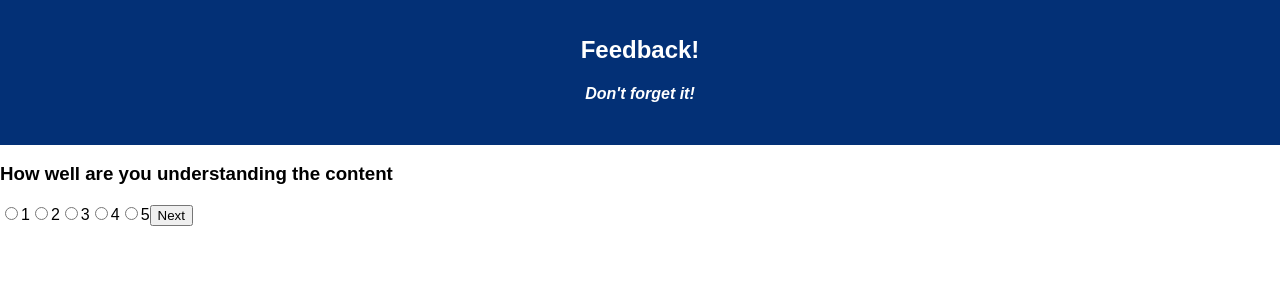
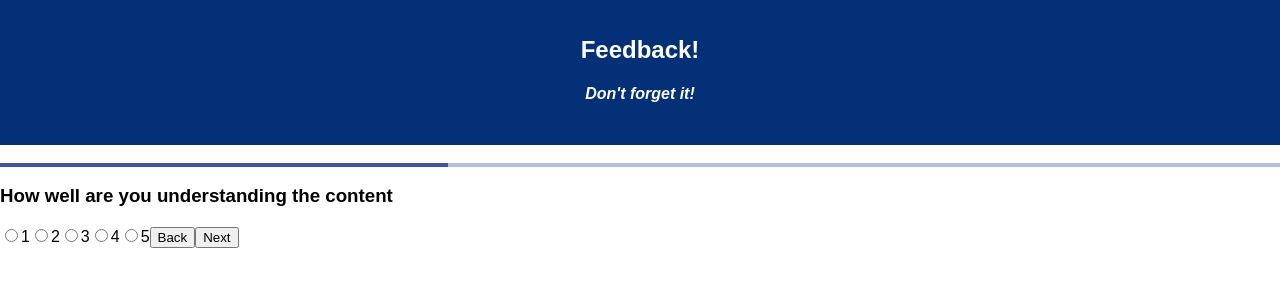
Before and after one commit to dewittkane/redux-feedback-loop, a React (Create React App) app: page /#/understanding in a window 1280 px wide. Shown: the top 300 px of the page. Built offline with nearby package versions, Linux system fonts and the light colour scheme.

Commit message:
material ui installed, progress bar added, back button added

```diff
--- a/package.json
+++ b/package.json
@@ -4,6 +4,7 @@
   "private": true,
   "proxy": "http://localhost:5000",
   "dependencies": {
+    "@material-ui/core": "^4.11.0",
     "axios": "^0.19.0",
     "pg": "^8.2.1",
     "react": "^16.8.6",
--- a/src/Pages/Comments/Comments.jsx
+++ b/src/Pages/Comments/Comments.jsx
@@ -1,5 +1,7 @@
 import React, { Component } from 'react';
 import { connect } from 'react-redux';
+import { LinearProgress } from '@material-ui/core';
+
 class Comments extends Component {
 
     state = {
@@ -20,13 +22,20 @@ class Comments extends Component {
       this.props.history.push('/review');
   } else {
     alert("Please leave some feedback!")
-  }}
+  }};
+
+  handleBackToSupport = () => {
+    this.props.history.push('/support');
+  };
 
     render() {
         return(
             <div>
+              <br/>
+              <LinearProgress variant="determinate" value={85} />
               <h3>Any comments you want to leave?</h3>
               <input type="text" onChange={(event) => this.handleChangeForComments(event)}></input>
+              <button onClick={() => this.handleBackToSupport()}>Back</button>
               <button onClick={() => this.handleNextToReview()}>Next</button>
             </div>
         );
--- a/src/Pages/Feeling/Feeling.jsx
+++ b/src/Pages/Feeling/Feeling.jsx
@@ -1,5 +1,7 @@
 import React, { Component } from 'react';
 import { connect } from 'react-redux';
+import { LinearProgress } from '@material-ui/core';
+
 class Feeling extends Component {
   state = {
     feeling: 0
@@ -25,6 +27,8 @@ class Feeling extends Component {
     render() {
         return(
           <div>
+            <br/>
+            <LinearProgress variant="determinate" value={10} />
             <h3>How are you feeling today?</h3>
             <input onChange={this.handleRadioChange} type="radio" id="1" name="feeling" value="1"/>
             <label htmlFor="1">1</label>
--- a/src/Pages/Review/Review.jsx
+++ b/src/Pages/Review/Review.jsx
@@ -1,6 +1,8 @@
 import React, { Component } from 'react';
 import axios from 'axios';
 import { connect } from 'react-redux';
+import { LinearProgress } from '@material-ui/core';
+
 
 class Review extends Component {
 
@@ -17,6 +19,8 @@ class Review extends Component {
     render() {
         return(
             <div>
+                <br/>
+                <LinearProgress variant="determinate" value={99} />
                 <h3>Review Your Feedback</h3>
                 <p>Feelings: {this.props.reduxState.feedbackReducer.feeling}</p>
                 <p>Understanding: {this.props.reduxState.feedbackReducer.understanding}</p>
--- a/src/Pages/Support/Support.jsx
+++ b/src/Pages/Support/Support.jsx
@@ -1,5 +1,7 @@
 import React, { Component } from 'react';
 import { connect } from 'react-redux';
+import { LinearProgress } from '@material-ui/core';
+
 class Support extends Component {
   state = {
     support: 0
@@ -20,11 +22,17 @@ class Support extends Component {
     this.props.history.push('/comments');
 } else {
   alert("Please make a selection!");
-}}
+}};
+
+handleBackToUnderstanding = () => {
+  this.props.history.push('/understanding');
+};
 
     render() {
         return(
           <div>
+            <br/>
+            <LinearProgress variant="determinate" value={60} />
             <h3>How well are you being supported?</h3>
             <input onChange={this.handleRadioChange} type="radio" id="1" name="support" value="1"/>
             <label htmlFor="1">1</label>
@@ -36,6 +44,7 @@ class Support extends Component {
             <label htmlFor="4">4</label>
             <input onChange={this.handleRadioChange} type="radio" id="5" name="support" value="5"/>
             <label htmlFor="5">5</label>
+            <button onClick={() => this.handleBackToUnderstanding()}>Back</button>
             <button onClick={() => this.handleNextToComments()}>Next</button>
           </div>
         );
--- a/src/Pages/Understanding/Understanding.jsx
+++ b/src/Pages/Understanding/Understanding.jsx
@@ -1,5 +1,7 @@
 import React, { Component } from 'react';
 import { connect } from 'react-redux';
+import { LinearProgress } from '@material-ui/core';
+
 class Understanding extends Component {
   state = {
     understanding: 0
@@ -22,9 +24,15 @@ class Understanding extends Component {
     alert("Please make a selection!");
   }};
 
+  handleBackToFeeling = () => {
+    this.props.history.push('/feeling');
+  };
+
     render() {
         return(
           <div>
+            <br/>
+            <LinearProgress variant="determinate" value={35} />
             <h3>How well are you understanding the content</h3>
             <input onChange={this.handleRadioChange} type="radio" id="1" name="understanding" value="1"/>
             <label htmlFor="1">1</label>
@@ -36,6 +44,7 @@ class Understanding extends Component {
             <label htmlFor="4">4</label>
             <input onChange={this.handleRadioChange} type="radio" id="5" name="understanding" value="5"/>
             <label htmlFor="5">5</label>
+            <button onClick={() => this.handleBackToFeeling()}>Back</button>
             <button onClick={() => this.handleNextToSupport()}>Next</button>
           </div>
         );
```
Also changed, not shown: 1 other file (tests, documents, lock files or other folders).
